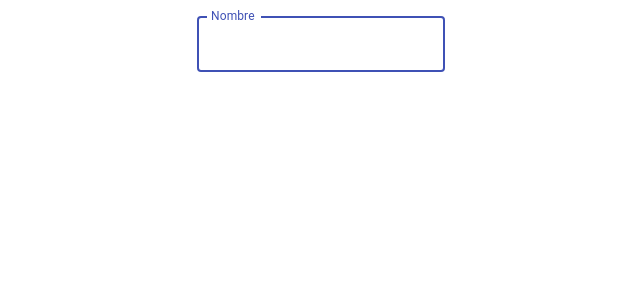
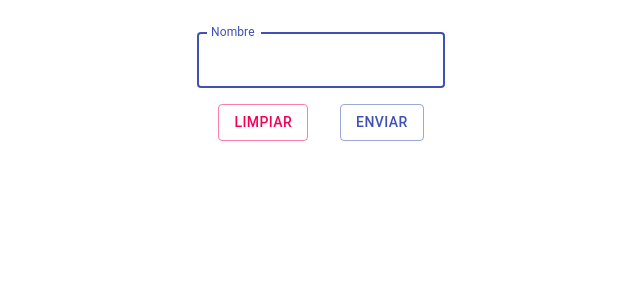
Before and after one commit to Destroy-Youth/base-example-java-react, a React (Create React App) app in the folder Front/basejavareact/: page / in a window 1280 px wide. Shown: the top 300 px of the page, without its empty margins (319-959 px from the left). Built offline with nearby package versions, Linux system fonts and the light colour scheme.

Commit message:
Layout y estilos de formulario

```diff
--- a/Front/basejavareact/src/App.js
+++ b/Front/basejavareact/src/App.js
@@ -2,8 +2,9 @@ import React from "react";
 import "./App.css";
 import * as yup from "yup";
 import { NameInputValidation } from "./InputValidation";
-import { TextField } from "@material-ui/core";
+import { TextField, Button } from "@material-ui/core";
 import { withFormik } from "formik";
+import { makeStyles } from "@material-ui/styles";
 
 export default function App() {
   return (
@@ -21,9 +22,42 @@ const PersonalDataForm = ({
   handleBlur,
   handleSubmit
 }) => {
+  /**
+   * Material-UI Styles hook API
+   */
+  const useStyles = makeStyles({
+    error: {
+      color: "red"
+    },
+    form: {
+      display: "flex",
+      flexDirection: "column",
+      alignItems: "center",
+      marginTop: "2rem"
+    },
+    input: {
+      margin: "0 0 1rem 0"
+    },
+    buttonGroup: {
+      display: "flex",
+      alignItems: "center",
+      flexDirection: "row",
+      "& button:first-child": {
+        marginRight: "2rem"
+      }
+    }
+  });
+
+  const classes = useStyles();
+
   return (
-    <form id={"personalDataForm"} onSubmit={handleSubmit}>
+    <form
+      id={"personalDataForm"}
+      className={classes.form}
+      onSubmit={handleSubmit}
+    >
       <TextField
+        className={classes.input}
         autoComplete="off"
         type={"text"}
         id={"inputFirstName"}
@@ -35,8 +69,18 @@ const PersonalDataForm = ({
         autoFocus={true}
       />
       {errors.inputFirstName && touched.inputFirstName && (
-        <div id="feedbackFirstName">{errors.inputFirstName}</div>
+        <div id="feedbackFirstName" className={classes.error}>
+          {errors.inputFirstName}
+        </div>
       )}
+      <div className={classes.buttonGroup}>
+        <Button variant={"outlined"} color={"secondary"}>
+          Limpiar
+        </Button>
+        <Button type={"submit"} variant={"outlined"} color={"primary"}>
+          Enviar
+        </Button>
+      </div>
     </form>
   );
 };
```
